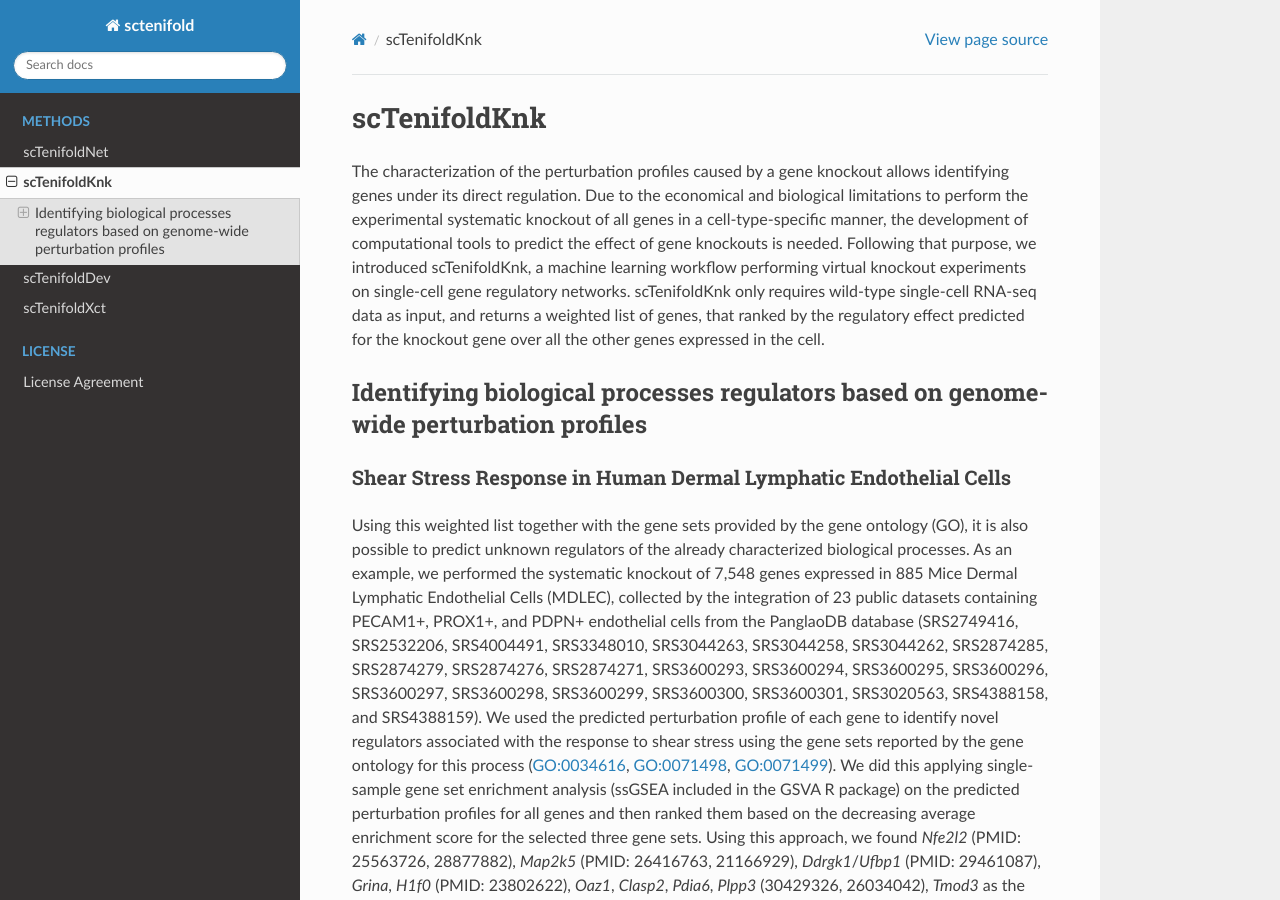
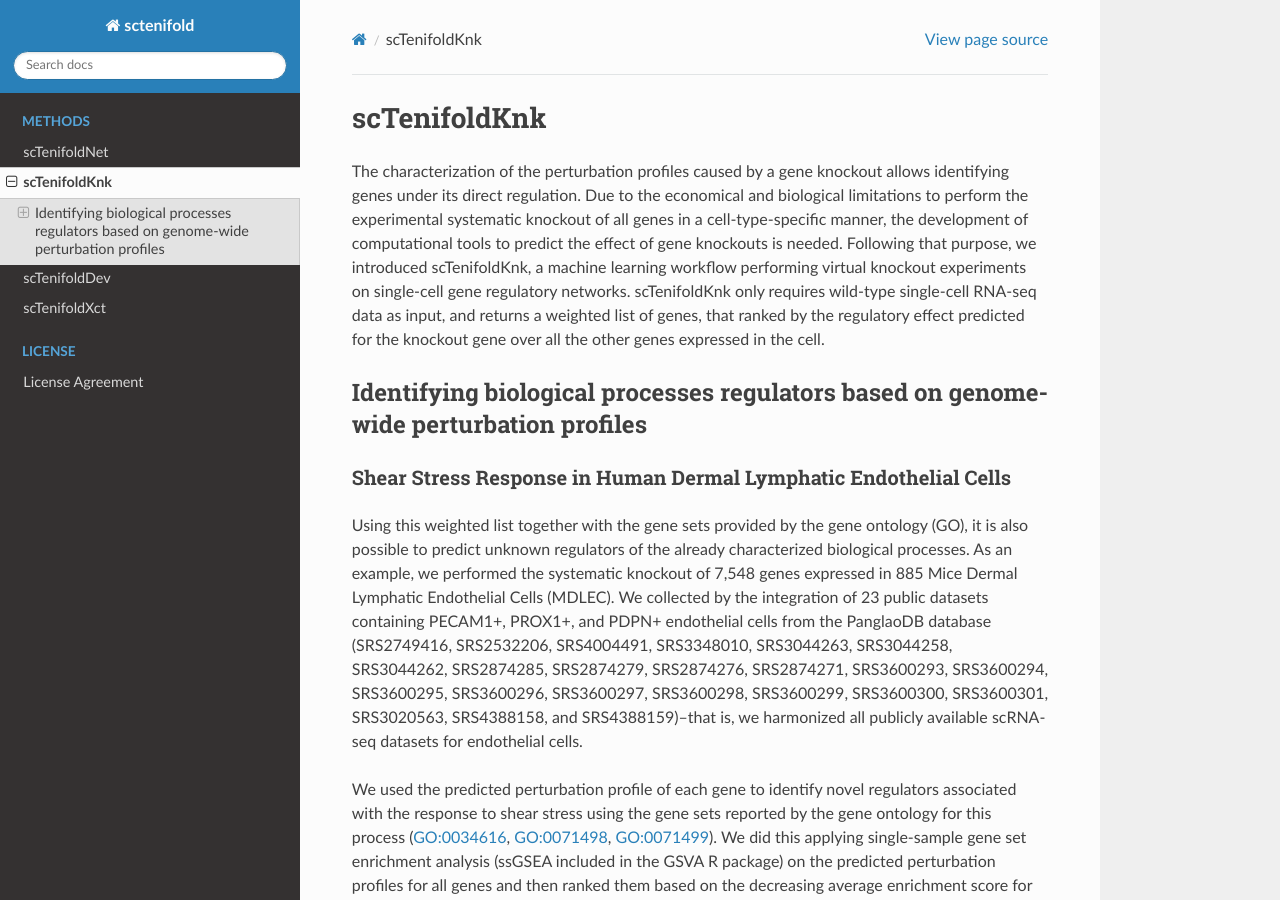
Before and after one commit to scTenifold/scTenifold.github.io, a Sphinx documentation site: the page built from docs/sctenifoldknk.rst, in a window 1280 px wide and 900 px high. Built offline with Sphinx 7.4.7 and the Read the Docs theme 2.0.0, drawn with Linux system fonts in a browser that asks for light colours.

Commit message:
Update sctenifoldknk.rst

```diff
--- a/docs/sctenifoldknk.rst
+++ b/docs/sctenifoldknk.rst
@@ -9,7 +9,8 @@ Identifying biological processes regulators based on genome-wide perturbation pr
 
 Shear Stress Response in Human Dermal Lymphatic Endothelial Cells
 ^^^^^^^^^^^^^^^^^^^^^^^^^^^^^^^^^^^^^^^^^^^^^^^^^^^^^^^^^^^^^^^^^
-Using this weighted list together with the gene sets provided by the gene ontology (GO), it is also possible to predict unknown regulators of the already characterized biological processes. As an example, we performed the systematic knockout of 7,548 genes expressed in 885 Mice Dermal Lymphatic Endothelial Cells (MDLEC), collected by the integration of 23 public datasets  containing PECAM1+, PROX1+, and PDPN+ endothelial cells from the PanglaoDB database (SRS2749416, SRS2532206, SRS4004491, SRS3348010, SRS3044263, SRS3044258, SRS3044262, SRS2874285, SRS2874279, SRS2874276, SRS2874271, SRS3600293, SRS3600294, SRS3600295, SRS3600296, SRS3600297, SRS3600298, SRS3600299, SRS3600300, SRS3600301, SRS3020563, SRS4388158, and SRS4388159).
+Using this weighted list together with the gene sets provided by the gene ontology (GO), it is also possible to predict unknown regulators of the already characterized biological processes. As an example, we performed the systematic knockout of 7,548 genes expressed in 885 Mice Dermal Lymphatic Endothelial Cells (MDLEC). We collected by the integration of 23 public datasets  containing PECAM1+, PROX1+, and PDPN+ endothelial cells from the PanglaoDB database (SRS2749416, SRS2532206, SRS4004491, SRS3348010, SRS3044263, SRS3044258, SRS3044262, SRS2874285, SRS2874279, SRS2874276, SRS2874271, SRS3600293, SRS3600294, SRS3600295, SRS3600296, SRS3600297, SRS3600298, SRS3600299, SRS3600300, SRS3600301, SRS3020563, SRS4388158, and SRS4388159)--that is, we harmonized all publicly available scRNA-seq datasets for endothelial cells.
+
 We used the predicted perturbation profile of each gene to identify novel regulators associated with the response to shear stress using the gene sets reported by the gene ontology for this process (`GO:0034616 <http://amigo.geneontology.org/amigo/term/GO:0034616>`_, `GO:0071498 <http://amigo.geneontology.org/amigo/term/GO:0071498>`_, `GO:0071499 <http://amigo.geneontology.org/amigo/term/GO:0071499>`_). We did this applying single-sample gene set enrichment analysis (ssGSEA included in the GSVA R package) on the predicted perturbation profiles for all genes and then ranked them based on the decreasing average enrichment score for the selected three gene sets. Using this approach, we found *Nfe2l2* (PMID: 25563726, 28877882), *Map2k5* (PMID: 26416763, 21166929), *Ddrgk1*/*Ufbp1* (PMID: 29461087), *Grina*, *H1f0* (PMID: 23802622), *Oaz1*, *Clasp2*, *Pdia6*, *Plpp3* (30429326, 26034042), *Tmod3* as the top 10 predicted candidate genes regulating the response to shear stress in MDLEC cells.
 
 https://version-11-0b.string-db.org/cgi/network?networkId=boc6qhFWt8zW
```
